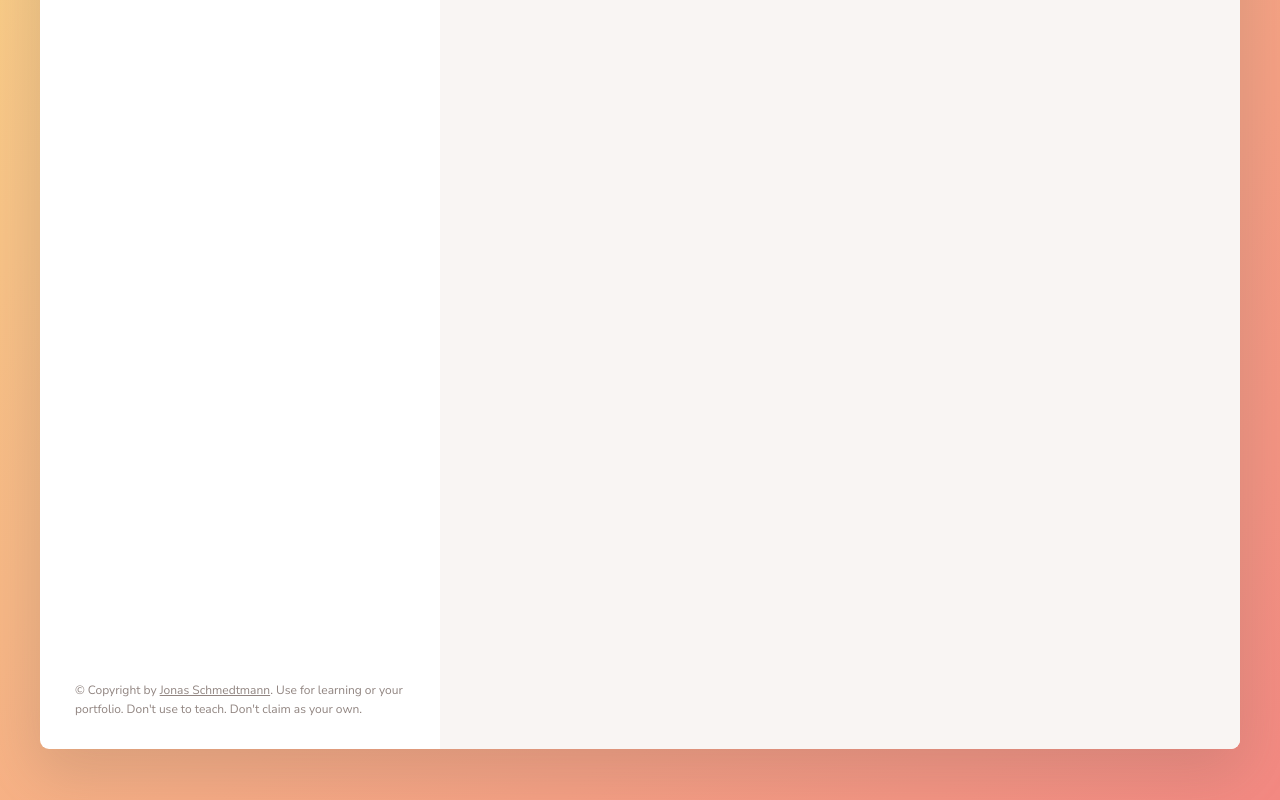
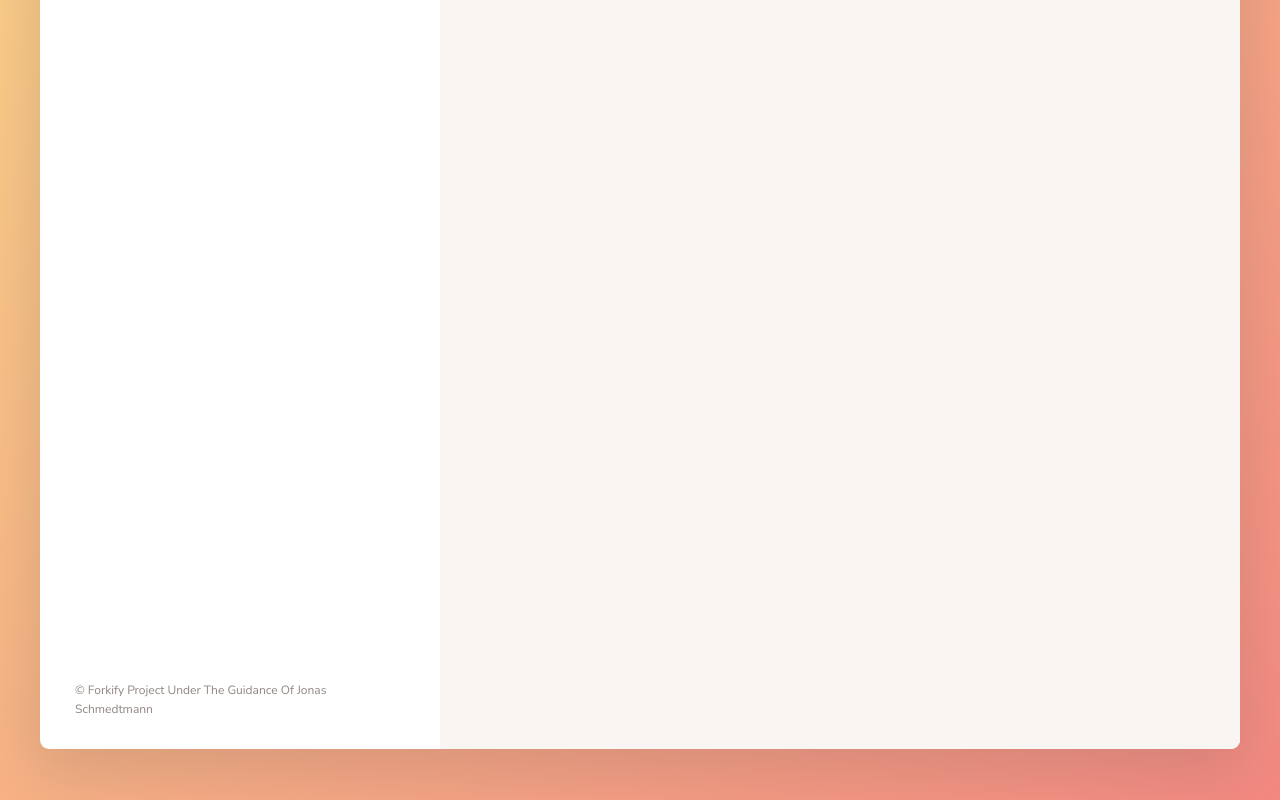
Before and after one commit to SawtantarSingh/forkifyvidhi, a website built with Parcel: page index.html in a window 1280 px wide. Shown: the part 472-1272 px from the top of the page. Built offline with nearby package versions, Linux system fonts and the light colour scheme.

Commit message:
Update index.html

```diff
--- a/index.html
+++ b/index.html
@@ -122,14 +122,8 @@
         </div>
 
         <p class="copyright">
-          &copy; Copyright by
-          <a
-            class="twitter-link"
-            target="_blank"
-            href="https://twitter.com/jonasschmedtman"
-            >Jonas Schmedtmann</a
-          >. Use for learning or your portfolio. Don't use to teach. Don't claim
-          as your own.
+          &copy;
+          Forkify Project Under The Guidance Of Jonas Schmedtmann
         </p>
       </div>
 
```
